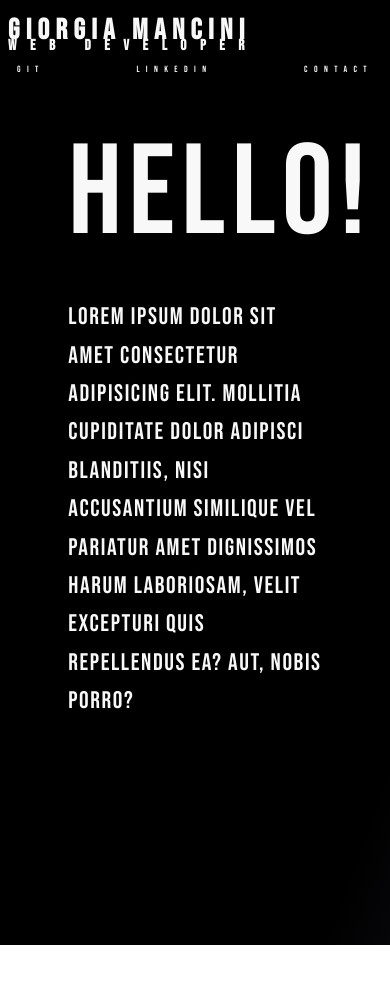
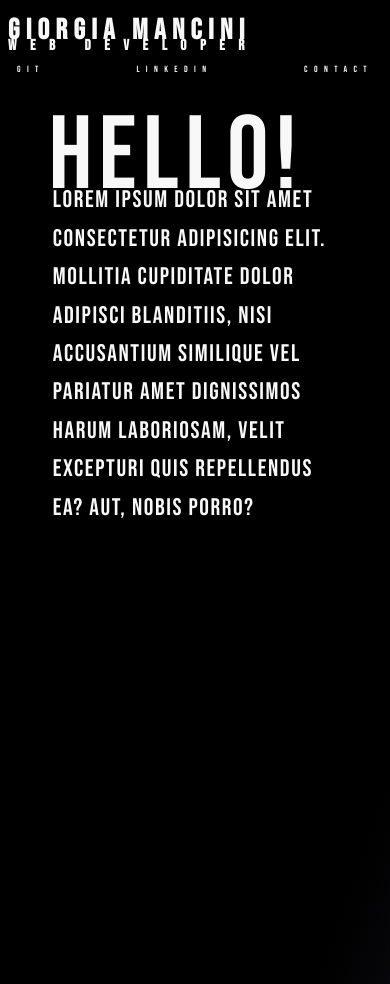
Before and after one commit to GioMench/project1.0, a Vue app: page / in a window 390 px wide. Before the commit the page ends 945 px from the top, so only its background shows below. Built offline with nearby package versions, Linux system fonts and the light colour scheme.

Commit message:
style hello component

```diff
--- a/src/components/header.vue
+++ b/src/components/header.vue
@@ -23,6 +23,7 @@
     display: flex;
     justify-content: space-between;
     align-items: center;
+
 
 
 
--- a/src/components/hello.vue
+++ b/src/components/hello.vue
@@ -3,7 +3,7 @@
 
         <div class="title">hello!</div>
 
-        <div class="presentation">Lorem ipsum dolor sit amet consectetur adipisicing elit. Mollitia cupiditate dolor
+        <div class="presentation"> Lorem ipsum dolor sit amet consectetur adipisicing elit. Mollitia cupiditate dolor
             adipisci blanditiis, nisi
             accusantium similique vel pariatur amet dignissimos harum laboriosam, velit excepturi quis repellendus ea?
             Aut, nobis porro?</div>
@@ -19,44 +19,68 @@
 }
 
 .hello_container {
-    width: 65vw;
+    width: 55vw;
     height: 100vh;
     margin: auto;
     margin-top: 8rem;
     display: flex;
     flex-direction: column;
 
-}
 
     .title {
         font-size: 8rem;
+        line-height: 3.66rem;
 
 
 
     }
 
     .presentation {
-    font-size: 1.5rem;
+        font-size: 2rem;
         letter-spacing: 0.1rem;
+        margin-left: 0.25rem;
 
 
     }
+}
+
+
 
 @media(max-width :768px) {
     .hello_container {
         margin-top: 4rem;
+        width: 65vw;
     }
 }
 
 @media(max-width :600px) {
     .hello_container {
-        margin-top: 2rem;
+        margin-top: 4rem;
+        width: 65vW;
+
+        .title {
+            font-size: 6.5rem;
+            line-height: 3rem;
         }
+
+        .presentation {
+            font-size: 1.8rem;
+        }
+    }
+
+
 }
 
 @media(max-width :425px) {
     .hello_container {
-        margin-top: 1rem;
+        margin-top: 3.5rem;
+        width: 75vW;
+
+        .presentation {
+            font-size: 1.5rem;
+        }
+
+
     }
 }
 </style>
```
Lines whose indentation alone changed are shown as unchanged.
